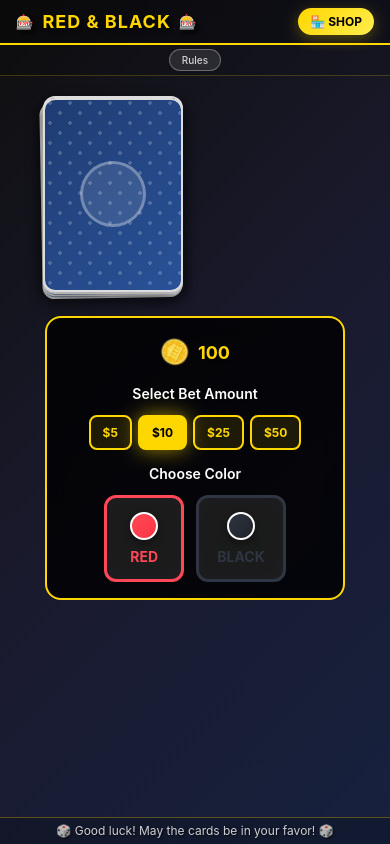
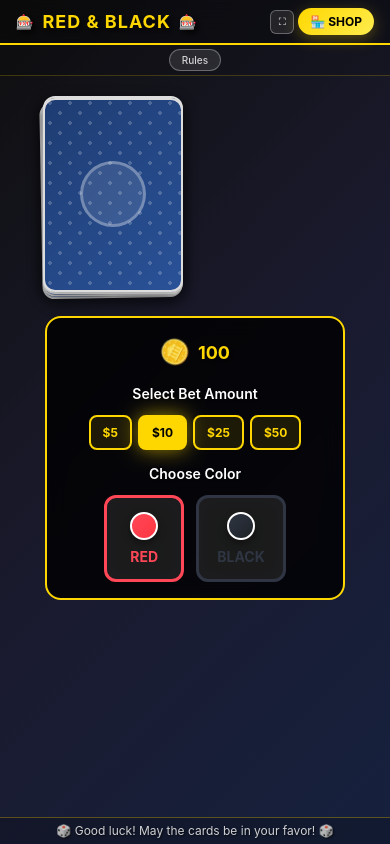
Before and after one commit to Boyiiiii/red-black, a React (Vite) app: page / in a window 390 px wide. Built offline with nearby package versions, Linux system fonts and the light colour scheme.

Commit message:
Try full scrren button

```diff
--- a/src/App.css
+++ b/src/App.css
@@ -67,6 +67,35 @@
   50% {
     transform: scale(1.1);
   }
+}
+
+.header-buttons {
+  display: flex;
+  align-items: center;
+  gap: 8px;
+}
+
+.fullscreen-button {
+  padding: 8px;
+  background: rgba(255, 255, 255, 0.1);
+  border: 1px solid rgba(255, 255, 255, 0.3);
+  border-radius: 8px;
+  color: #fff;
+  font-size: 14px;
+  cursor: pointer;
+  transition: all 0.3s ease;
+  backdrop-filter: blur(5px);
+  width: 32px;
+  height: 32px;
+  display: flex;
+  align-items: center;
+  justify-content: center;
+}
+
+.fullscreen-button:hover {
+  background: rgba(255, 255, 255, 0.2);
+  border-color: rgba(255, 255, 255, 0.5);
+  transform: translateY(-1px);
 }
 
 .shop-button {
@@ -350,6 +379,18 @@
     font-size: 14px;
   }
 
+  .header-buttons {
+    gap: 4px;
+  }
+
+  .fullscreen-button {
+    padding: 4px;
+    font-size: 10px;
+    width: 24px;
+    height: 24px;
+    border-radius: 6px;
+  }
+
   .shop-button {
     padding: 6px 12px;
     font-size: 12px;
@@ -471,6 +512,18 @@
     font-size: 12px;
   }
 
+  .header-buttons {
+    gap: 3px;
+  }
+
+  .fullscreen-button {
+    padding: 3px;
+    font-size: 8px;
+    width: 20px;
+    height: 20px;
+    border-radius: 4px;
+  }
+
   .shop-button {
     padding: 4px 8px;
     font-size: 10px;
--- a/src/App.tsx
+++ b/src/App.tsx
@@ -11,9 +11,22 @@ function App() {
   const { gameState, setBet, addChips, playGame, closeResult } = useGameState();
   const [showShop, setShowShop] = useState(false);
   const [showRules, setShowRules] = useState(false);
+  const [isFullscreen, setIsFullscreen] = useState(false);
 
   const handleBuyChips = (amount: number) => {
     addChips(amount);
+  };
+
+  const toggleFullscreen = () => {
+    if (!document.fullscreenElement) {
+      document.documentElement.requestFullscreen().then(() => {
+        setIsFullscreen(true);
+      });
+    } else {
+      document.exitFullscreen().then(() => {
+        setIsFullscreen(false);
+      });
+    }
   };
 
   return (
@@ -24,9 +37,14 @@ function App() {
           RED & BLACK
           <span className="title-icon">🎰</span>
         </div>
-        <button className="shop-button" onClick={() => setShowShop(true)}>
-          🏪 SHOP
-        </button>
+        <div className="header-buttons">
+          <button className="fullscreen-button" onClick={toggleFullscreen}>
+            {isFullscreen ? "⛶" : "⛶"}
+          </button>
+          <button className="shop-button" onClick={() => setShowShop(true)}>
+            🏪 SHOP
+          </button>
+        </div>
       </div>
 
       <div className="rules-section">
```
